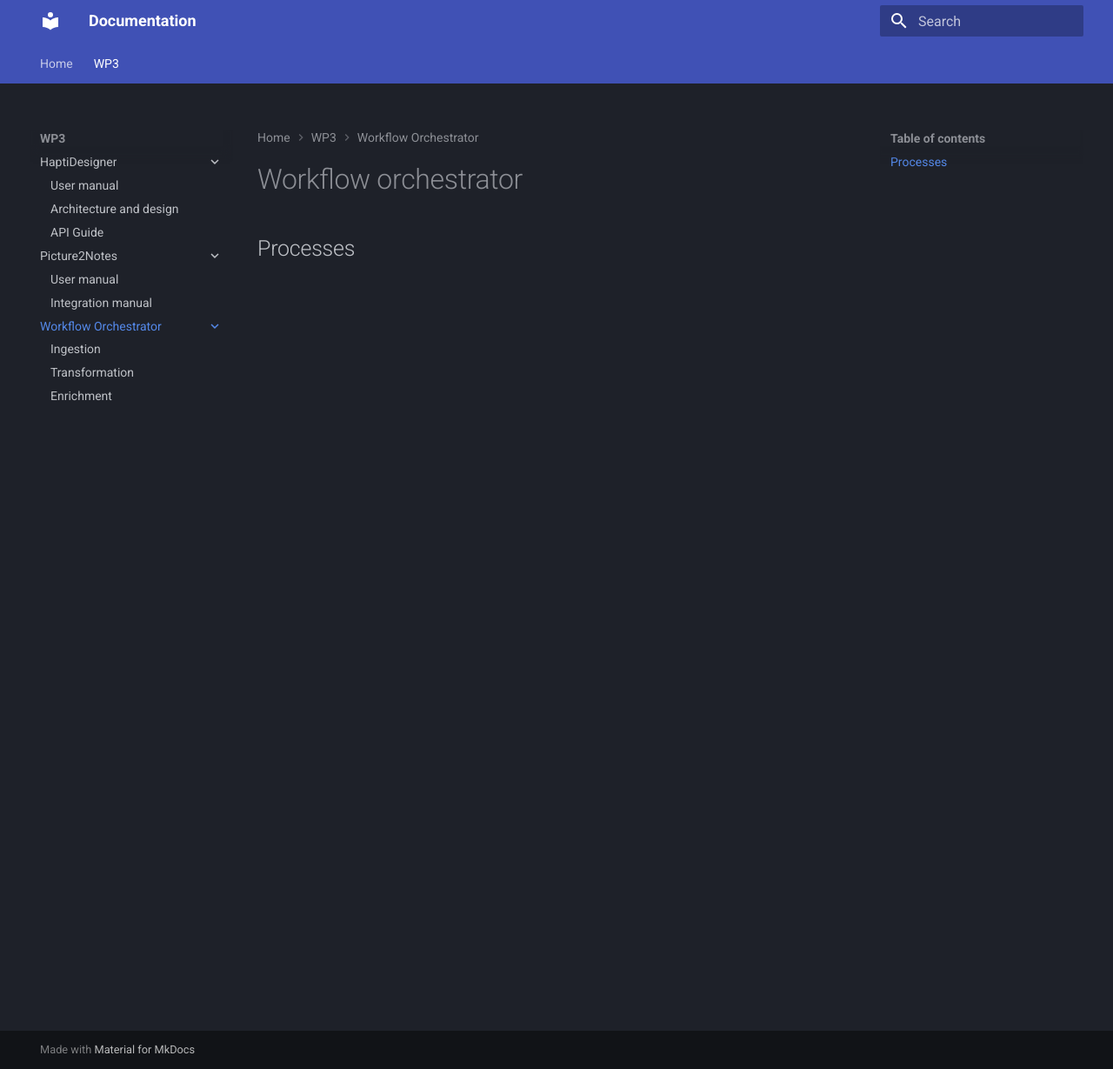
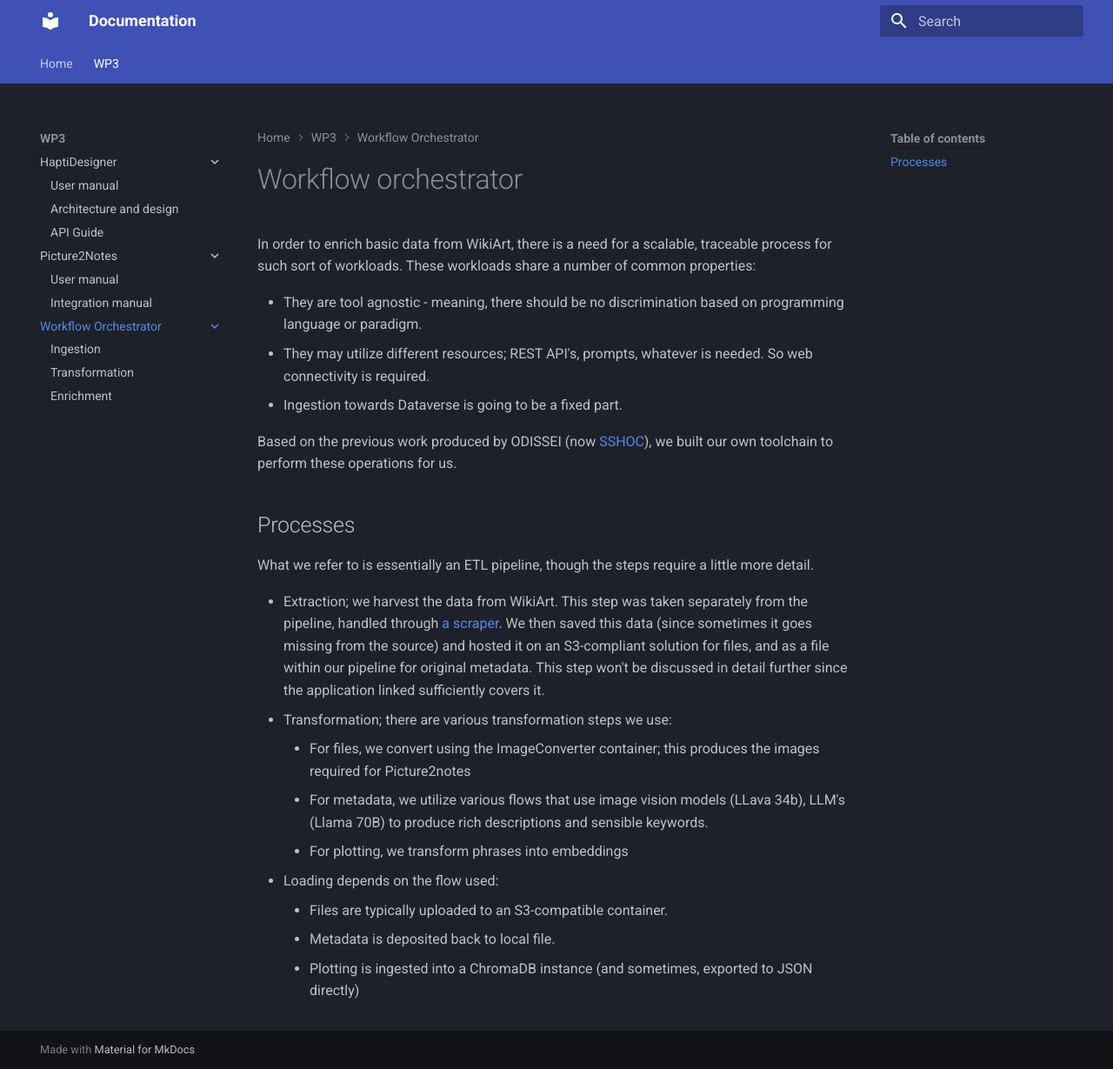
Before and after one commit to MuseIT-project/documentation, an MkDocs documentation site: the page built from docs/wp3/workflows/index.md, in a window 1280 px wide and 1229 px high. Shown: the whole window at 87% size. Built offline with MkDocs 1.6.1 and Material for MkDocs 9.7.7, drawn with Linux system fonts in a browser that asks for light colours.

Commit message:
When I was young we didn't have fancy branching tools - we just directly committed to master, and we liked it.

```diff
--- a/docs/wp3/workflows/index.md
+++ b/docs/wp3/workflows/index.md
@@ -1,3 +1,23 @@
 # Workflow orchestrator
 
+In order to enrich basic data from WikiArt, there is a need for a scalable, traceable process for such sort of workloads. These workloads share a number of common properties:
+
+- They are tool agnostic - meaning, there should be no discrimination based on programming language or paradigm.
+- They may utilize different resources; REST API's, prompts, whatever is needed. So web connectivity is required.
+- Ingestion towards Dataverse is going to be a fixed part.
+
+Based on the previous work produced by ODISSEI (now [SSHOC](https://sshoc.nl/)), we built our own toolchain to perform these operations for us.
+
 ## Processes
+
+What we refer to is essentially an ETL pipeline, though the steps require a little more detail.
+
+- Extraction; we harvest the data from WikiArt. This step was taken separately from the pipeline, handled through [a scraper](https://github.com/lucasdavid/wikiart). We then saved this data (since sometimes it goes missing from the source) and hosted it on an S3-compliant solution for files, and as a file within our pipeline for original metadata. This step won't be discussed in detail further since the application linked sufficiently covers it.
+- Transformation; there are various transformation steps we use:
+    - For files, we convert using the ImageConverter container; this produces the images required for Picture2notes
+    - For metadata, we utilize various flows that use image vision models (LLava 34b), LLM's (Llama 70B) to produce rich descriptions and sensible keywords.
+    - For plotting, we transform phrases into embeddings
+- Loading depends on the flow used:
+    - Files are typically uploaded to an S3-compatible container.
+    - Metadata is deposited back to local file.
+    - Plotting is ingested into a ChromaDB instance (and sometimes, exported to JSON directly)
```
